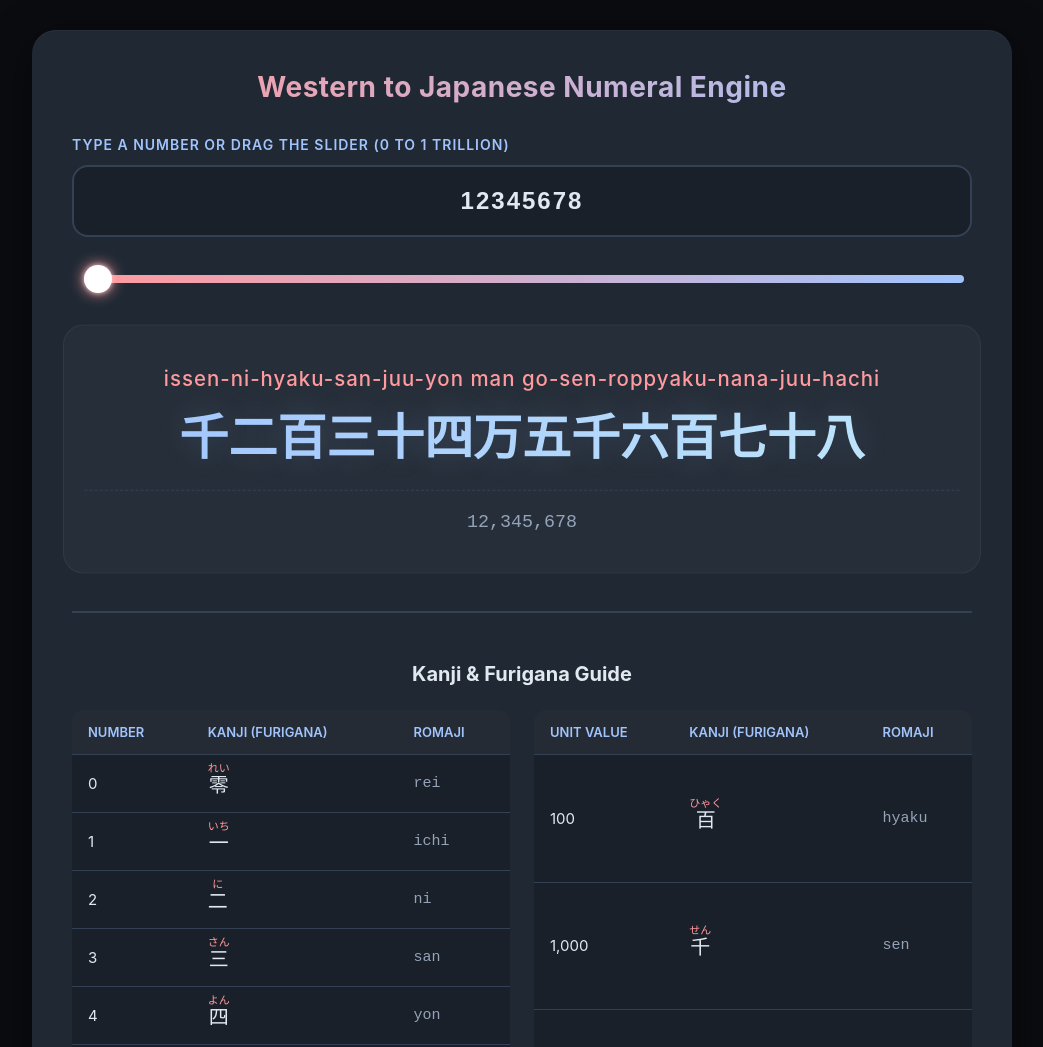
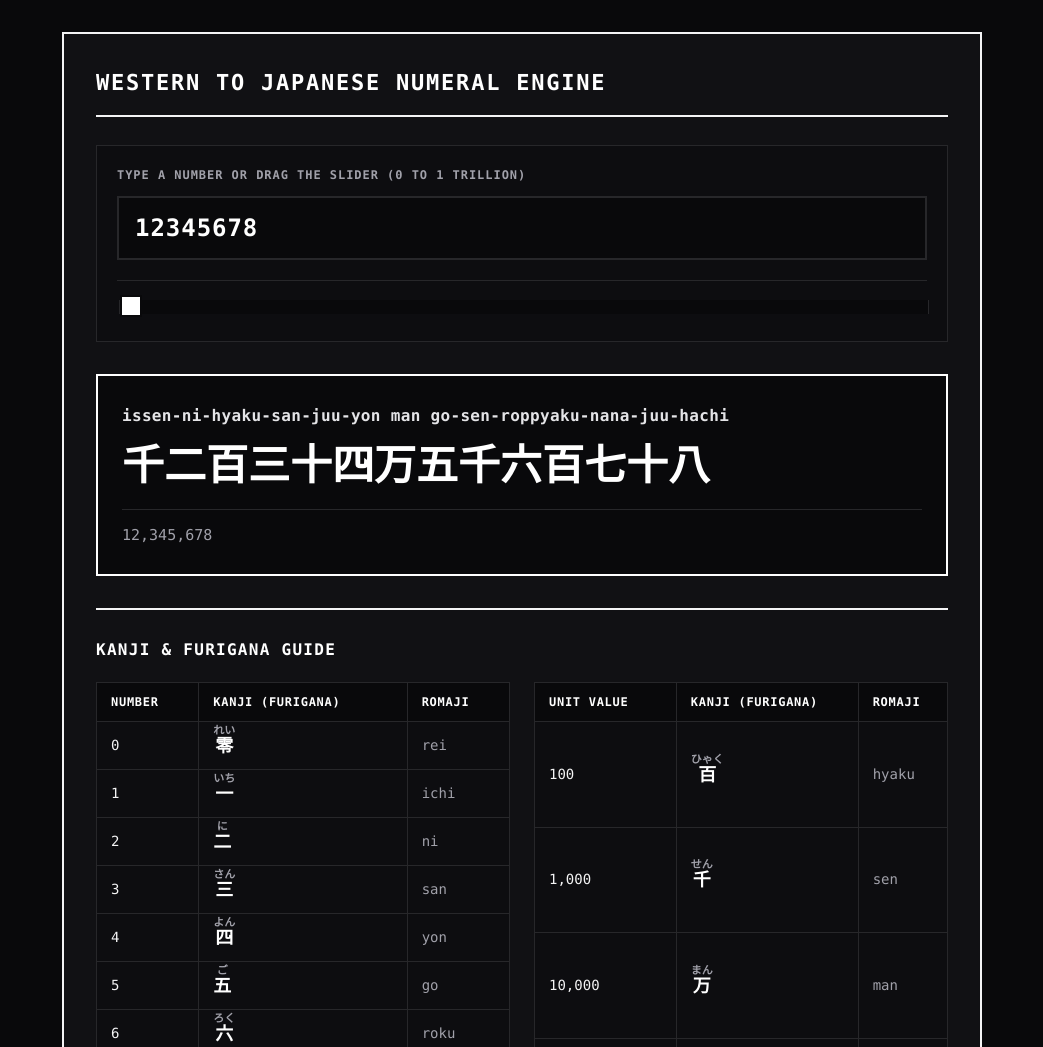
Before and after one commit to SadBIOS/Japanese-Numerical-Aid, a plain HTML site: page index.html in a window 1280 px wide. Shown: the top 1047 px of the page, without its empty margins (118-1161 px from the left). Drawn offline with Linux system fonts and the light colour scheme.

Commit message:
Add files via upload

```diff
--- a/styles.css
+++ b/styles.css
@@ -1,177 +1,197 @@
 :root {
-    --bg-color: #0b0c10;
-    --card-bg: #1f2833;
-    --pastel-pink: #ff9a9e;
-    --pastel-blue: #a1c4fd;
-    --pastel-purple: #c2e9fb;
-    --text-main: #e2e8f0;
-    --text-muted: #94a3b8;
-    --border: #334155;
+    --bg: #09090b;
+    --surface: #111114;
+    --surface-alt: #0d0d10;
+    --border: #27272a;
+    --border-strong: #f4f4f5;
+    --ink: #f4f4f5;
+    --ink-muted: #a1a1aa;
+    --accent: #e4e4e7;
+    --highlight: #ffffff;
+}
+
+*,
+*::before,
+*::after {
+    box-sizing: border-box;
+    border-radius: 0;
+    box-shadow: none;
 }
 
 body {
-    font-family: -apple-system, BlinkMacSystemFont, "Segoe UI", Roboto, Helvetica, Arial, sans-serif;
-    background-color: var(--bg-color);
-    color: var(--text-main);
+    font-family: ui-monospace, SFMono-Regular, Menlo, Monaco, Consolas, "Liberation Mono", "Courier New", monospace;
+    background-color: var(--bg);
+    color: var(--ink);
     margin: 0;
-    padding: 30px 15px;
+    padding: 32px 16px;
     display: flex;
     justify-content: center;
     min-height: 100vh;
+    line-height: 1.5;
 }
 
 .container {
-    max-width: 900px;
+    max-width: 920px;
     width: 100%;
-    background: var(--card-bg);
-    padding: 40px;
-    border-radius: 24px;
-    box-shadow: 0 10px 40px rgba(0, 0, 0, 0.5), inset 0 1px 1px rgba(255, 255, 255, 0.05);
+    background-color: var(--surface);
+    border: 2px solid var(--border-strong);
+    padding: 32px;
 }
 
 h1 {
-    text-align: center;
-    font-size: 28px;
-    margin-top: 0;
-    margin-bottom: 32px;
-    background: linear-gradient(90deg, var(--pastel-pink), var(--pastel-blue));
-    -webkit-background-clip: text;
-    -webkit-text-fill-color: transparent;
-    letter-spacing: 0.5px;
+    font-size: 22px;
+    font-weight: 700;
+    text-transform: uppercase;
+    letter-spacing: 0.08em;
+    margin: 0 0 28px 0;
+    padding-bottom: 16px;
+    border-bottom: 2px solid var(--border-strong);
+    color: var(--highlight);
 }
 
 .input-section {
-    margin-bottom: 40px;
-    position: relative;
+    margin-bottom: 32px;
+    border: 1px solid var(--border);
+    padding: 20px;
+    background-color: var(--surface-alt);
 }
 
 label {
     display: block;
-    font-size: 14px;
-    font-weight: 600;
+    font-size: 12px;
+    font-weight: 700;
+    text-transform: uppercase;
+    letter-spacing: 0.08em;
     margin-bottom: 12px;
-    color: var(--pastel-blue);
-    text-transform: uppercase;
-    letter-spacing: 1px;
+    color: var(--ink-muted);
 }
 
 input[type="number"] {
     width: 100%;
-    padding: 20px;
+    padding: 16px;
+    font-family: ui-monospace, SFMono-Regular, Menlo, Monaco, Consolas, "Liberation Mono", "Courier New", monospace;
     font-size: 24px;
-    font-weight: bold;
-    background: rgba(0, 0, 0, 0.2);
-    color: var(--text-main);
+    font-weight: 700;
+    background-color: var(--bg);
+    color: var(--highlight);
     border: 2px solid var(--border);
-    border-radius: 16px;
-    box-sizing: border-box;
     outline: none;
-    transition: all 0.3s ease;
-    text-align: center;
-    letter-spacing: 2px;
+    text-align: left;
+    letter-spacing: 0.04em;
+    -moz-appearance: textfield;
 }
 
 input[type="number"]:focus {
-    border-color: var(--pastel-blue);
-    box-shadow: 0 0 20px rgba(161, 196, 253, 0.15);
+    border-color: var(--border-strong);
 }
 
 .slider-container {
-    margin-top: 30px;
-    padding: 0 10px;
+    margin-top: 20px;
+    padding-top: 16px;
+    border-top: 1px solid var(--border);
 }
 
 input[type="range"] {
     -webkit-appearance: none;
+    appearance: none;
     width: 100%;
-    background: transparent;
+    height: 14px;
+    background-color: var(--bg);
+    border: 1px solid var(--border);
+    cursor: pointer;
+    outline: none;
 }
 
 input[type="range"]:focus {
-    outline: none;
+    border-color: var(--border-strong);
 }
 
 input[type="range"]::-webkit-slider-runnable-track {
     width: 100%;
-    height: 8px;
-    cursor: pointer;
-    background: linear-gradient(90deg, var(--pastel-pink), var(--pastel-blue));
-    border-radius: 4px;
+    height: 14px;
+    background-color: var(--bg);
+    border: none;
 }
 
 input[type="range"]::-webkit-slider-thumb {
-    height: 28px;
-    width: 28px;
-    border-radius: 50%;
-    background: #fff;
-    box-shadow: 0 0 15px var(--pastel-pink), 0 0 5px rgba(255,255,255,0.8);
+    -webkit-appearance: none;
+    appearance: none;
+    width: 22px;
+    height: 22px;
+    background-color: var(--highlight);
+    border: 2px solid var(--bg);
     cursor: pointer;
-    -webkit-appearance: none;
-    margin-top: -10px;
-    transition: transform 0.1s;
+    margin-top: -5px;
 }
 
-input[type="range"]::-webkit-slider-thumb:hover {
-    transform: scale(1.15);
+input[type="range"]::-moz-range-track {
+    width: 100%;
+    height: 14px;
+    background-color: var(--bg);
+    border: 1px solid var(--border);
+}
+
+input[type="range"]::-moz-range-thumb {
+    width: 22px;
+    height: 22px;
+    background-color: var(--highlight);
+    border: 2px solid var(--bg);
+    cursor: pointer;
 }
 
 .result-card {
-    background: rgba(255, 255, 255, 0.03);
-    border: 1px solid rgba(255, 255, 255, 0.05);
-    border-radius: 20px;
-    padding: 40px 20px;
-    text-align: center;
-    margin-bottom: 40px;
-    transition: transform 0.2s cubic-bezier(0.175, 0.885, 0.32, 1.275);
+    background-color: var(--bg);
+    border: 2px solid var(--border-strong);
+    padding: 28px 24px;
+    margin-bottom: 32px;
+    text-align: left;
 }
 
 .result-card.animate-pop {
-    transform: scale(1.02);
-}
-
-.kanji-output {
-    font-size: 48px;
-    font-weight: 800;
-    background: linear-gradient(90deg, var(--pastel-blue), var(--pastel-purple));
-    -webkit-background-clip: text;
-    -webkit-text-fill-color: transparent;
-    margin: 15px 0;
-    line-height: 1.3;
-    word-break: break-all;
-    overflow-wrap: anywhere;
-    text-shadow: 0 0 30px rgba(161, 196, 253, 0.2);
+    border-color: var(--highlight);
 }
 
 .romaji-output {
-    font-size: 20px;
-    color: var(--pastel-pink);
-    font-weight: 500;
-    letter-spacing: 1px;
-    margin-bottom: 10px;
+    font-size: 16px;
+    font-weight: 600;
+    color: var(--accent);
+    letter-spacing: 0.02em;
+    margin-bottom: 12px;
     word-break: break-word;
     overflow-wrap: anywhere;
 }
 
+.kanji-output {
+    font-size: 42px;
+    font-weight: 700;
+    color: var(--highlight);
+    margin: 8px 0 16px 0;
+    line-height: 1.25;
+    word-break: break-all;
+    overflow-wrap: anywhere;
+}
+
 .western-digits {
-    font-family: ui-monospace, SFMono-Regular, monospace;
-    font-size: 18px;
-    color: var(--text-muted);
-    margin-top: 20px;
-    padding-top: 20px;
-    border-top: 1px dashed var(--border);
+    font-family: ui-monospace, SFMono-Regular, Menlo, Monaco, Consolas, "Liberation Mono", "Courier New", monospace;
+    font-size: 15px;
+    color: var(--ink-muted);
+    padding-top: 14px;
+    border-top: 1px solid var(--border);
     word-break: break-all;
 }
 
 .reference-section {
-    border-top: 2px solid var(--border);
-    padding-top: 32px;
+    border-top: 2px solid var(--border-strong);
+    padding-top: 28px;
 }
 
 .reference-section h2 {
-    font-size: 20px;
-    color: var(--text-main);
-    margin-bottom: 24px;
-    text-align: center;
+    font-size: 16px;
+    font-weight: 700;
+    text-transform: uppercase;
+    letter-spacing: 0.08em;
+    color: var(--highlight);
+    margin: 0 0 20px 0;
 }
 
 .tables-container {
@@ -184,40 +204,41 @@ input[type="range"]::-webkit-slider-thumb:hover {
     flex: 1;
     min-width: 280px;
     border-collapse: collapse;
-    font-size: 15px;
-    background: rgba(0,0,0,0.2);
-    border-radius: 12px;
-    overflow: hidden;
+    font-size: 14px;
+    background-color: var(--surface-alt);
+    border: 1px solid var(--border);
 }
 
-.ref-table th, .ref-table td {
+.ref-table th,
+.ref-table td {
     text-align: left;
-    padding: 14px 16px;
-    border-bottom: 1px solid var(--border);
+    padding: 10px 14px;
+    border: 1px solid var(--border);
 }
 
 .ref-table th {
-    background-color: rgba(255,255,255,0.05);
-    color: var(--pastel-blue);
-    font-weight: 600;
-    font-size: 13px;
+    background-color: var(--bg);
+    color: var(--highlight);
+    font-weight: 700;
+    font-size: 12px;
     text-transform: uppercase;
+    letter-spacing: 0.06em;
 }
 
 ruby {
-    font-size: 20px;
-    font-weight: 500;
-    color: var(--text-main);
+    font-size: 18px;
+    font-weight: 600;
+    color: var(--highlight);
 }
 
 rt {
     font-size: 11px;
-    color: var(--pastel-pink);
+    color: var(--ink-muted);
 }
 
 .romaji-col {
-    color: var(--text-muted);
-    font-family: ui-monospace, SFMono-Regular, monospace;
+    color: var(--ink-muted);
+    font-family: ui-monospace, SFMono-Regular, Menlo, Monaco, Consolas, "Liberation Mono", "Courier New", monospace;
 }
 
 input::-webkit-outer-spin-button,
@@ -225,6 +246,17 @@ input::-webkit-inner-spin-button {
     -webkit-appearance: none;
     margin: 0;
 }
-input[type=number] {
-    -moz-appearance: textfield;
+
+@media (max-width: 600px) {
+    .container {
+        padding: 20px;
+    }
+
+    .kanji-output {
+        font-size: 32px;
+    }
+
+    input[type="number"] {
+        font-size: 20px;
+    }
 }
```
